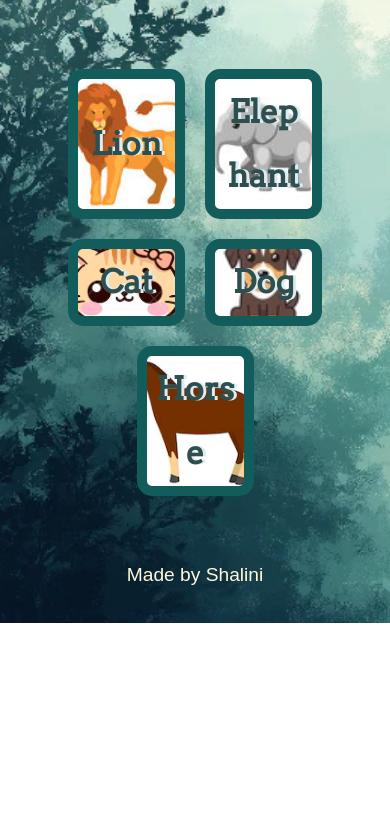
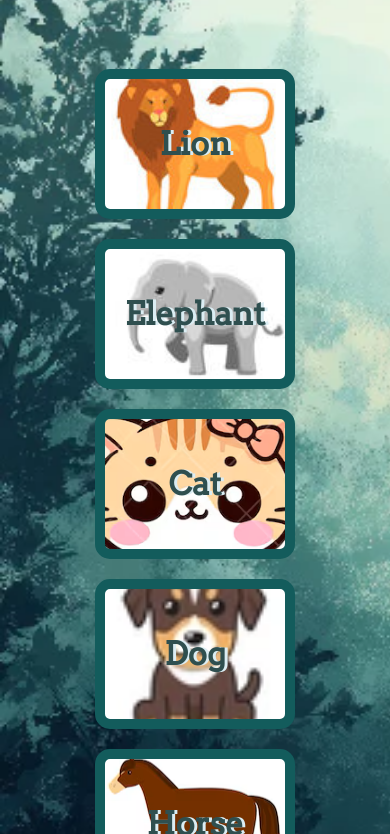
Before and after one commit to Shaliniverma-Ind/AnimalSoundsWEB, a plain HTML site: page index.html in a window 390 px wide. Shown: the part 221-1055 px from the top of the page. Before the commit the page ends 844 px from the top, so only its background shows below. Drawn offline with Linux system fonts and the light colour scheme.

Commit message:
Add files via upload

```diff
--- a/style.css
+++ b/style.css
@@ -69,7 +69,7 @@ footer{
   text-shadow: 3px 0 #DBEDF3;
   border-radius: 15px;
   display: inline-block;
-  width: 30vw;
+  width: 100%;
   max-width: 200px;
   aspect-ratio: 4/3;
   height: auto;
@@ -80,3 +80,13 @@ footer{
   overflow-wrap: break-word;
   white-space: normal;
 }
+
+@media (max-width:600px){
+  .set{flex-direction: column;
+  align-items: center;
+  }
+  .animal{
+    width: 80vw;
+    max-width: 200px;
+  }
+}
```
